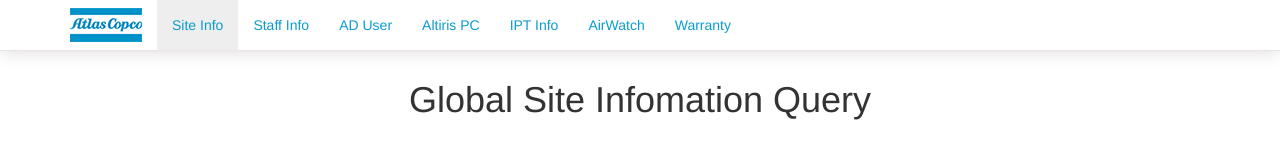
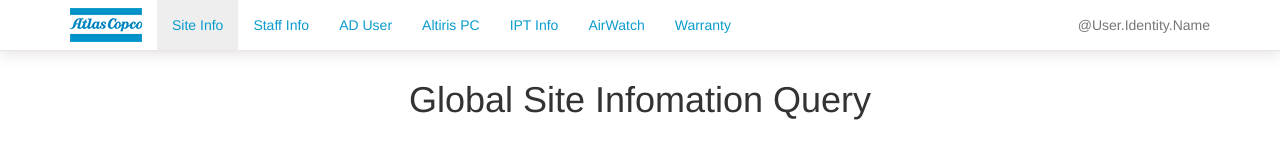
Before and after one commit to EdmonJiang/vue-itcs, a Vue app: page /site in a window 1280 px wide. Shown: the top 160 px of the page. Built offline with nearby package versions, Linux system fonts and the light colour scheme.

Commit message:
fix ie compatibility issue, add userid in html

```diff
--- a/index.html
+++ b/index.html
@@ -4,7 +4,7 @@
     <meta charset="utf-8">
     <meta http-equiv="X-UA-Compatible" content="IE=edge">
     <meta name="viewport" content="width=device-width, initial-scale=1">
-    <title>IT Services</title>
+    <title user="@User.Identity.Name">IT Services</title>
     <link rel="stylesheet" href="https://unpkg.com/bootstrap@3.3.7/dist/css/bootstrap.min.css">
     <!--<link rel="stylesheet" href="./Content/css/bootstrap.css">-->
     <link rel="shortcut icon" href="/favicon.ico" type="image/x-icon" />
--- a/src/App.vue
+++ b/src/App.vue
@@ -22,6 +22,9 @@
           <li class=""><router-link to='/airwatch'>AirWatch</router-link></li>
           <li class=""><router-link to='/warranty'>Warranty</router-link></li>
         </ul>
+        <ul id="currentUser" class="nav navbar-nav navbar-right">
+          <li><a>{{ user }}</a></li>
+        </ul>
       </div><!--/.nav-collapse -->
     </div>
   </nav>
@@ -33,7 +36,10 @@
 
 <script>
 export default {
-  name: 'app'
+  name: 'app',
+  props: {
+    user: String
+  }
 }
 </script>
 
@@ -216,4 +222,16 @@ body{
     -webkit-transform: scale(1.0);
   }
 }
+
+@media (min-width: 992px) {
+  #currentUser {
+    display: block;
+  }
+}
+
+@media (max-width: 991px) {
+  #currentUser {
+    display: none;
+  }
+}
 </style>
--- a/src/main.js
+++ b/src/main.js
@@ -10,8 +10,14 @@ Vue.config.productionTip = false
 /* eslint-disable no-new */
 new Vue({
   el: '#app',
+  data: {
+    user: String
+  },
+  created () {
+    this.user = document.getElementsByTagName('title')[0].getAttribute('user')
+  },
   router,
   store,
-  template: '<App/>',
+  template: '<App :user="user" />',
   components: { App }
 })
```
